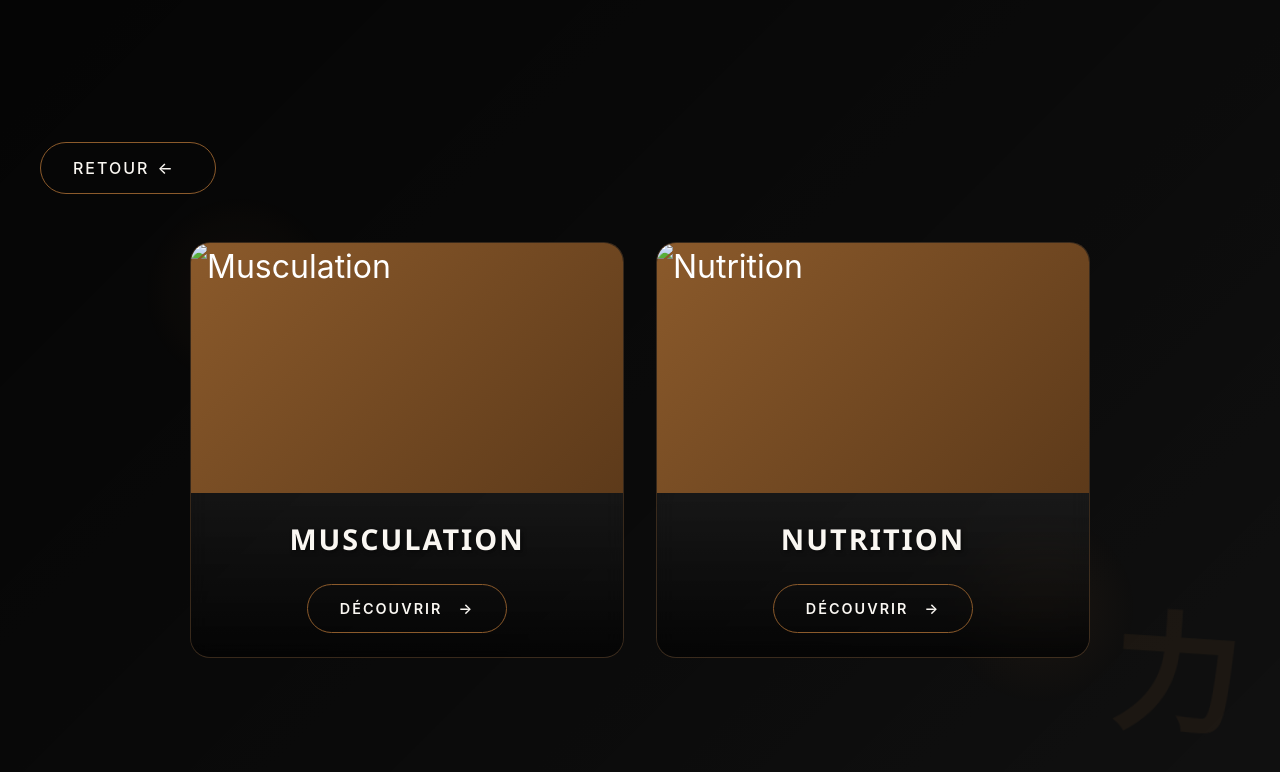
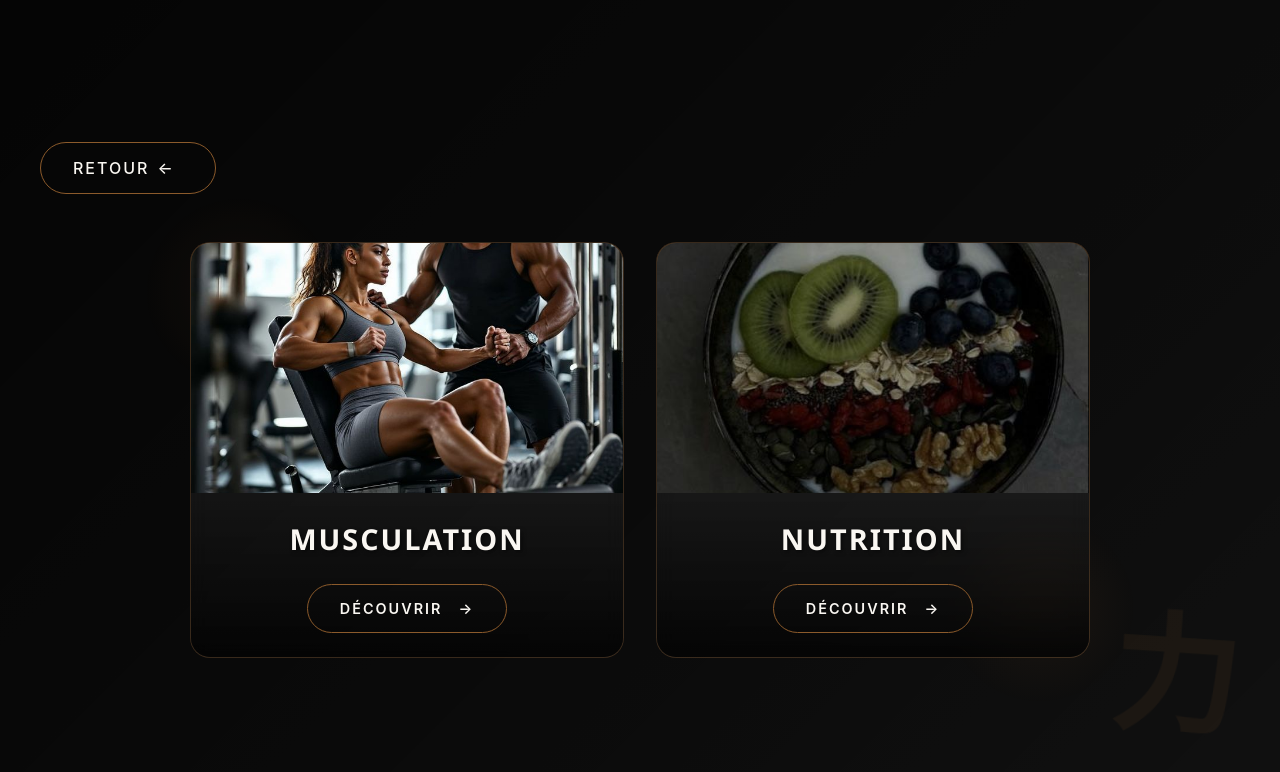
Before and after one commit to maremeseyesop08-ux/BANKAI, a plain HTML site: page service.html in a window 1280 px wide. Drawn offline with Linux system fonts and the light colour scheme.

Commit message:
Update service.html

```diff
--- a/service.html
+++ b/service.html
@@ -14,7 +14,7 @@
 <div class="container-categories">
     <div class="card-service">
     <a href="musculation.html" style="text-decoration: none; color: inherit;">
-        <img src="./IMAGE/hf.jpg" alt="Musculation">
+        <img src="hf.jpg" alt="Musculation">
         <div class="card-text">
             <h2>MUSCULATION</h2>
             <span class="btn">DÉCOUVRIR</span>
@@ -24,7 +24,7 @@
 
 <div class="card-service">
     <a href="nutrition.html" style="text-decoration: none; color: inherit;">
-        <img src="./image/nutrii.jpeg" alt="Nutrition">
+        <img src="nutrii.jpeg" alt="Nutrition">
         <div class="card-text">
             <h2>NUTRITION</h2>
             <span class="btn">DÉCOUVRIR</span>
```
